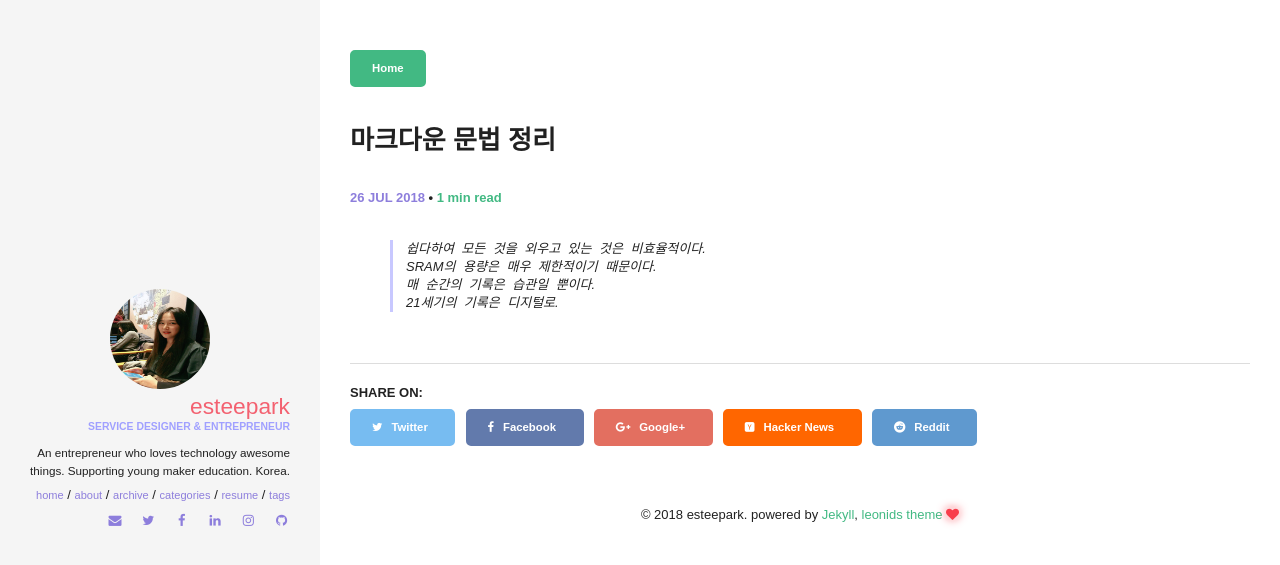
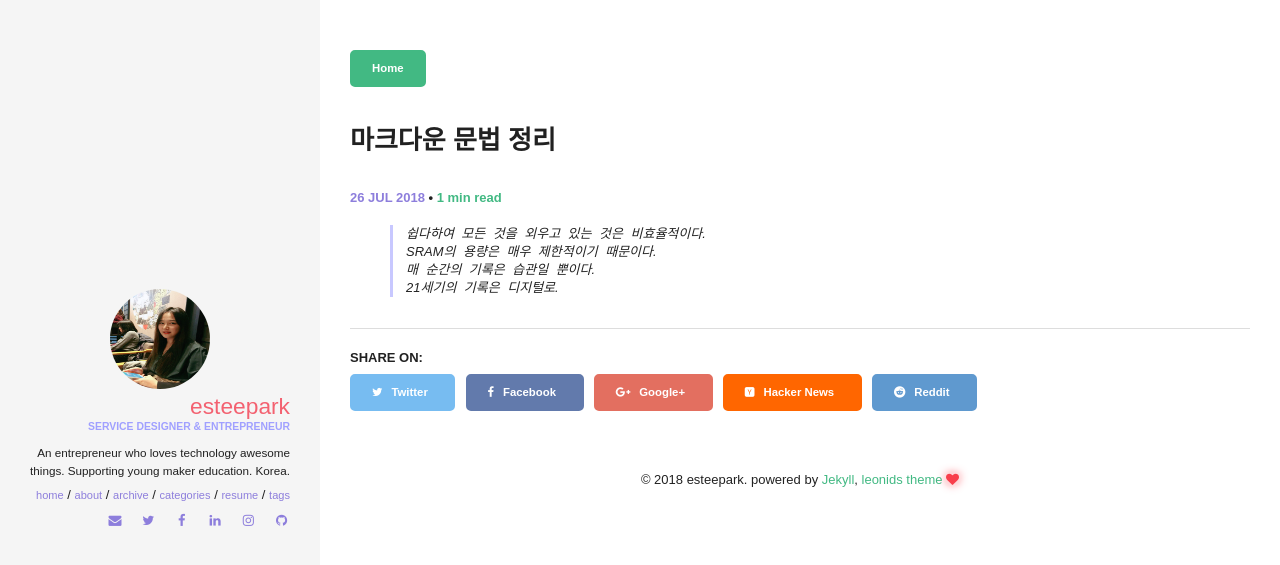
Before and after one commit to esteepark/esteepark.github.io, a Jekyll site: the page built from _posts/2018-07-26-markdown_training.md, in a window 1280 px wide. Shown: the top 565 px of the page. Built offline with Jekyll 4.4.1, drawn with Linux system fonts in a browser that asks for light colours; comment, search, counter and statistics services are not loaded.

Commit message:
by esteepark

```diff
--- a/_sass/pages/_post.scss
+++ b/_sass/pages/_post.scss
@@ -88,9 +88,9 @@
 // Post content
 
 #post {
-  padding-bottom: 33px;
+  padding-bottom: 13px;
   .post-header {
-    margin: 0 auto 33px;
+    margin: 0 auto 13px;
   }
 }
 
```
